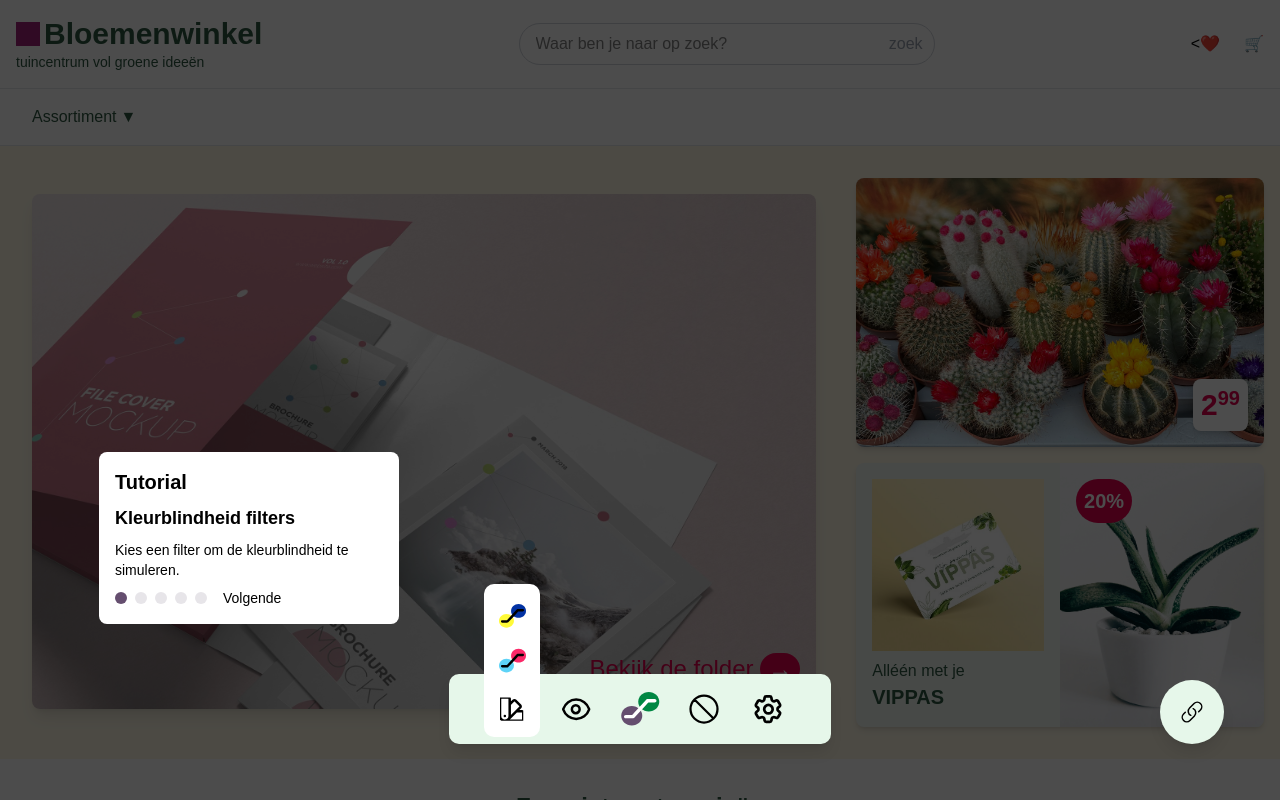
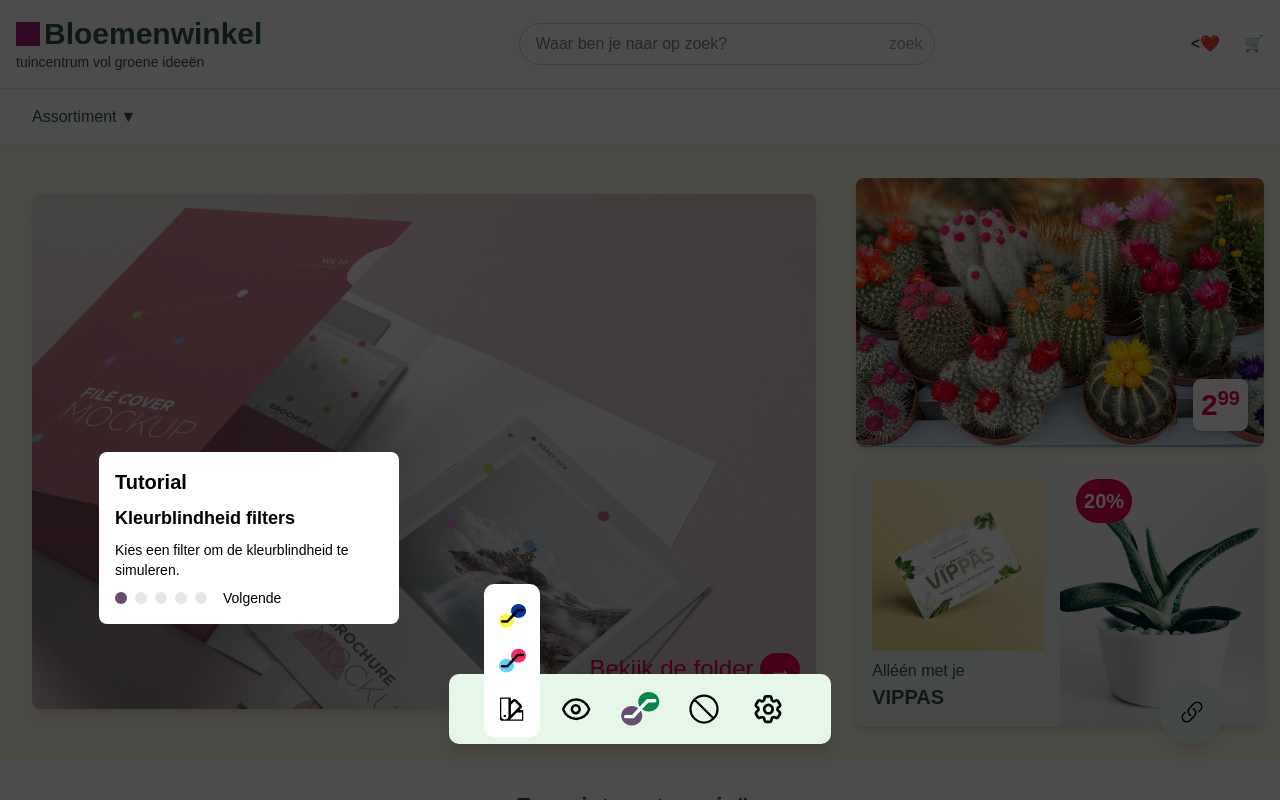
Before and after one commit to LKosters/Cardan, a Nuxt app: page /bloemenwinkel in a window 1280 px wide. Shown: the top 800 px of the page. Built offline with nearby package versions, Linux system fonts and the light colour scheme.

Commit message:
Update z-index of overlay in navigation component for improved layering

```diff
--- a/components/ui/nav/index.vue
+++ b/components/ui/nav/index.vue
@@ -1,7 +1,7 @@
 <template>
   <div
     v-if="tutorialStep < 5"
-    class="bg-black/70 w-full h-full absolute top-0 left-0 z-0 fixed"
+    class="bg-black/70 w-full h-full absolute top-0 left-0 z-[2] fixed"
   ></div>
   <nav
     ref="navRoot"
```
